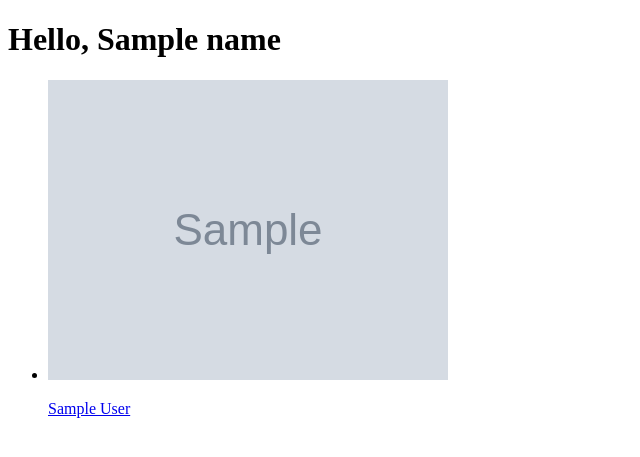
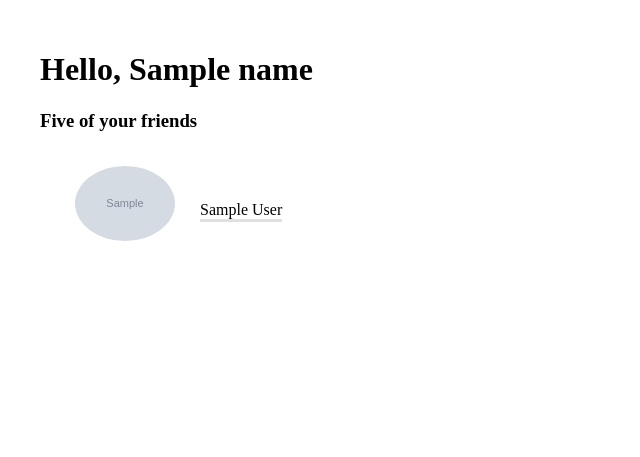
Before and after one commit to fabritsius/five-vk-friends, a Django app: template templates/home_view.html in a window 1280 px wide. Shown: the top 457 px of the page, without its empty margins (0-640 px from the left). Run offline with Django 3.2, Linux system fonts and the light colour scheme; the template is opened without the code that fills it: most values are stand-ins (such as "Sample title", 1, 10 or a date in 2020); grey boxes marked "Sample" are stand-in pictures.

Commit message:
feat: Add basic styles

```diff
--- /dev/null
+++ b/static/main.css
@@ -0,0 +1,63 @@
+body {
+    width: calc(100% - 40px);
+    min-width: 450px;
+    max-width: 1200px;
+    margin: 10px auto;
+    padding: 20px;
+}
+
+div.flex-box {
+    display: flex;
+    flex-wrap: wrap;
+}
+
+div.friend-card {
+    padding: 5px;
+    margin: 10px;
+    width: calc(100% - 80px);
+    max-width: 350px;
+
+}
+
+div.friend-card:hover {
+    background-color: #f9f9f9;
+    border-radius: 3px;
+}
+
+div.friend-card img {
+    margin: 0 20px;
+    width: 100px;
+    border-radius: 50%;
+    height: 100%;
+}
+
+div.friend-card a {
+    text-decoration: none;
+    display: flex;
+    flex-wrap: wrap;
+}
+
+div.friend-name-box {
+    padding: 35px 5px;
+}
+
+div.friend-name-box p {
+    margin: 0;
+    color: black;
+    border-bottom: 3px solid #e0e0e0;
+    transition: border-bottom 0.4s ease-in-out;
+}
+
+#login-vk-link {
+    padding: 10px;
+    text-decoration: none;
+    color: white;
+    background-color: #4E729A;
+    border: 3px solid #2B587A;
+    border-radius: 9px;
+}
+
+#login-vk-link:hover {
+    color: #2B587A;
+    background-color: white;
+}
--- a/templates/base.html
+++ b/templates/base.html
@@ -5,6 +5,7 @@
     <meta name="viewport" content="width=device-width, initial-scale=1.0">
     <meta http-equiv="X-UA-Compatible" content="ie=edge">
     <title>Your Five Friends</title>
+    <link rel="stylesheet" href="/static/main.css">
 </head>
 <body>
     {% block content %}
--- a/templates/home_view.html
+++ b/templates/home_view.html
@@ -4,13 +4,19 @@
 
 <h1>Hello, {{ name }}</h1>
 
-<ul>
-{% for friend in friends %}
-    <li>
-        <img src="{{ friend.photo_medium }}" alt="{{friend.first_name}} Avatar">
-        <a href="https://vk.com/id{{ friend.id }}" target="_blank"><p>{{ friend.first_name }} {{ friend.last_name }}</p></a>
-    </li>
-{% endfor %}
-</ul>
+<h3>Five of your friends</h3>
+<div class="flex-box">
+    {% for friend in friends %}
+
+    <div class="friend-card">
+        <a href="https://vk.com/id{{ friend.id }}" target="_blank">
+            <img src="{{ friend.photo_medium }}" alt="{{friend.first_name}} Avatar">
+            <div class="friend-name-box">
+                <p>{{ friend.first_name }} {{ friend.last_name }}</p>
+            </div>
+        </a>
+    </div>
+    {% endfor %}
+</div>
 
 {% endblock content %}
--- a/templates/login_view.html
+++ b/templates/login_view.html
@@ -3,5 +3,5 @@
 {% block content %}
 <h1>Login</h1>
 
-<a href="./vk">Login with VK</a>
+<a id="login-vk-link" href="./vk">Login with VK</a>
 {% endblock content %}
```
Also changed, not shown: five_friends/settings.py (+6 -2 lines).
